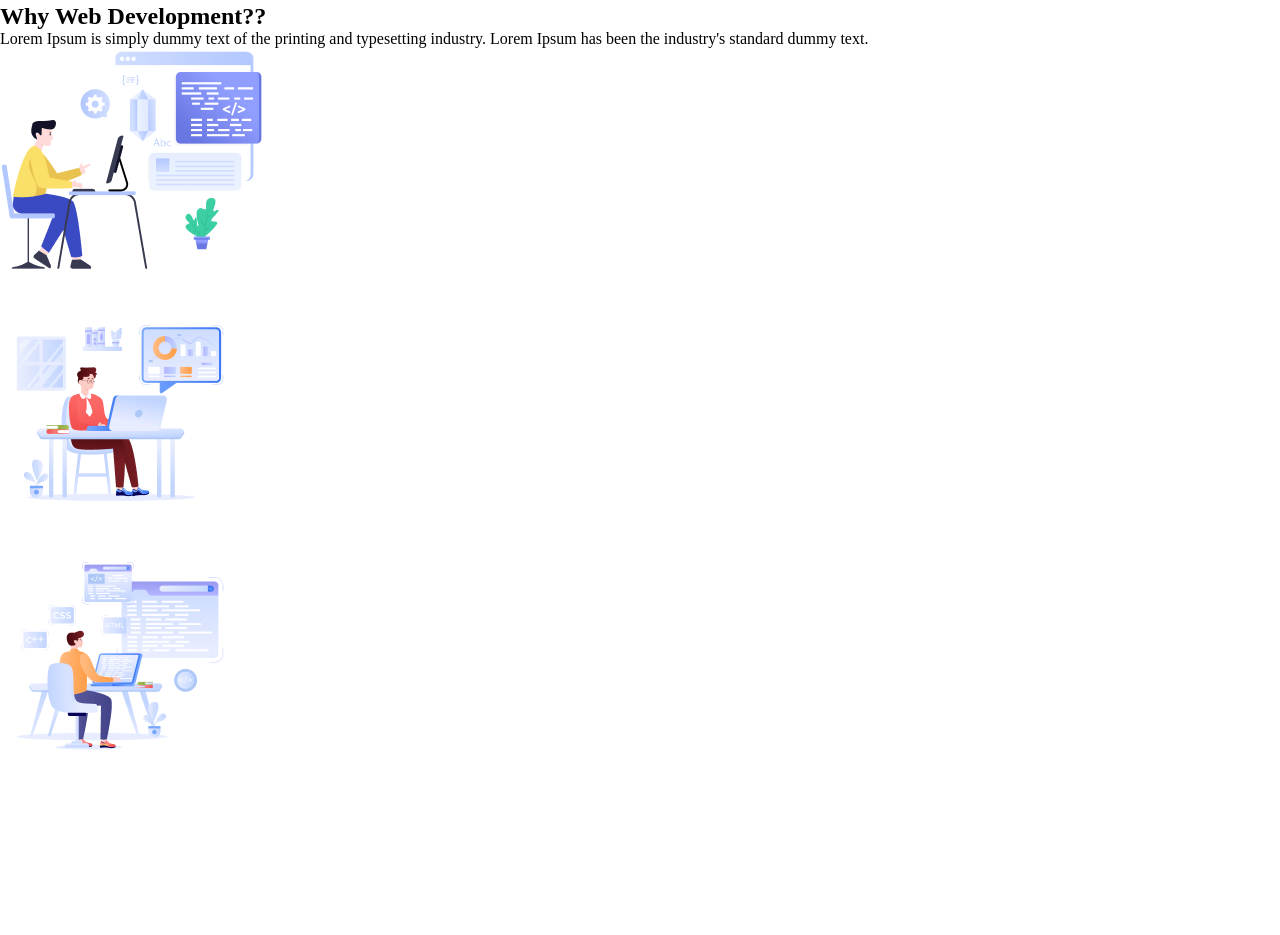
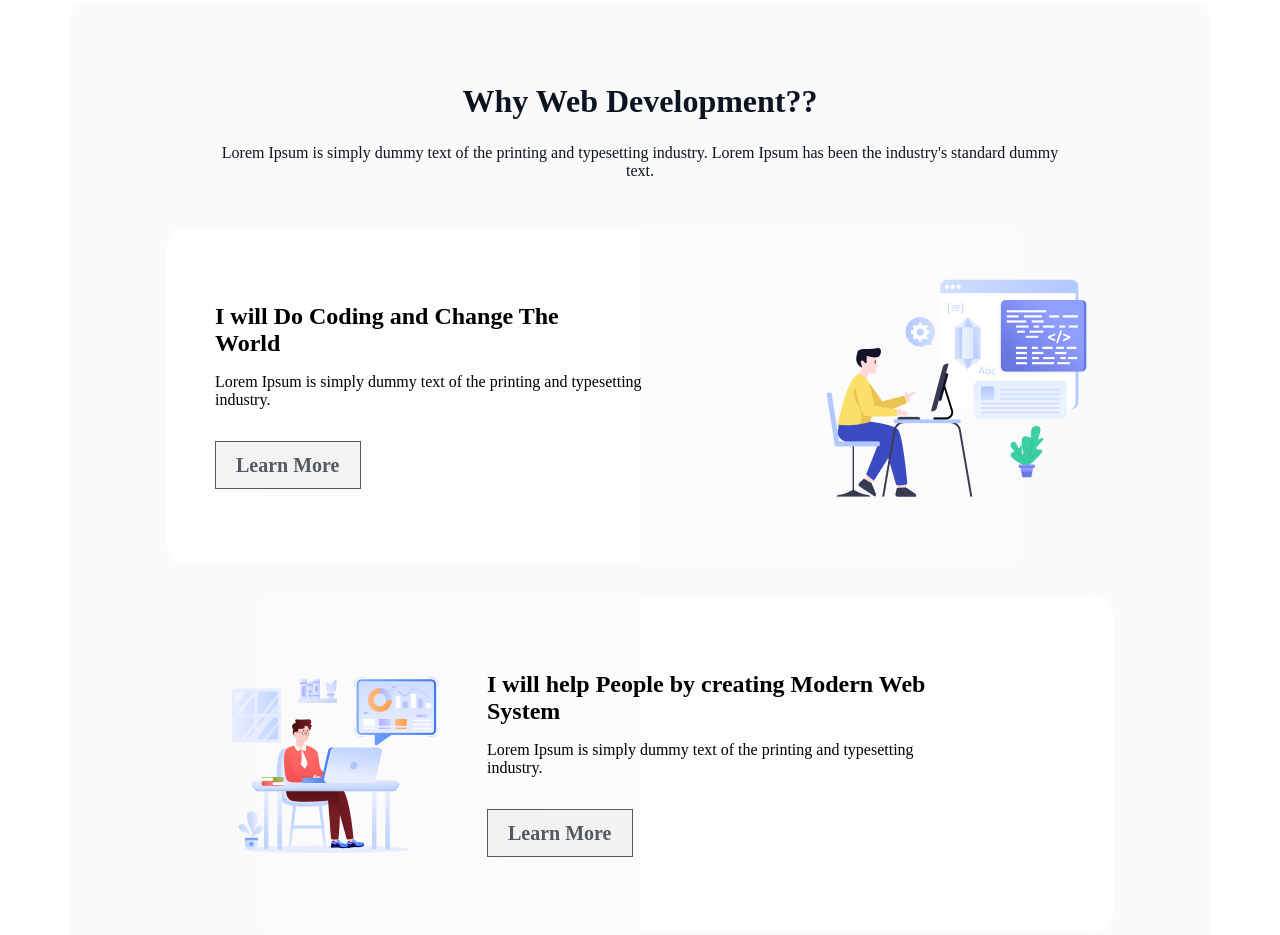
Before and after one commit to 96mdjanealam/ph-assignment-1, a plain HTML site: page index.html in a window 1280 px wide. Shown: the part 723-1658 px from the top of the page. Before the commit the page ends 1503 px from the top, so only its background shows below. Drawn offline with Linux system fonts and the light colour scheme; a web font is replaced by a local one.

Commit message:
why web dev section done

```diff
--- a/index.html
+++ b/index.html
@@ -23,23 +23,37 @@
     </header>
     <main>
         <section class="why-development-container">
-            <h1>Why Web Development??</h1>
+            <div class="why-development-text">
+                <h1>Why Web Development??</h1>
             <p>Lorem Ipsum is simply dummy text of the printing and typesetting industry. Lorem Ipsum has been the industry's standard dummy text.</p>
+            </div>
             <div class="why-development-1">
-                <div class="textandbtn"></div>
-                <div>
+                <div class="textandbtn">
+                    <h2>I will Do Coding and Change The World</h2>
+                <p>Lorem Ipsum is simply dummy text of the printing and typesetting industry.</p>
+                <button>Learn More</button>
+                </div>
+                <div class="why-development-img">
                     <img src="assets/Layer_1.png" alt="">
                 </div>
             </div>
             <div class="why-development-2">
-                <div>
+                <div class="why-development-img">
                     <img src="assets/Group 3.png" alt="">
                 </div>
-                <div class="textandbtn"></div>
+                <div class="textandbtn">
+                    <h2>I will help People by creating Modern Web System</h2>
+                <p>Lorem Ipsum is simply dummy text of the printing and typesetting industry.</p>
+                <button>Learn More</button>
+                </div>
             </div>
             <div class="why-development-3">
-                <div class="textandbtn"></div>
-                <div>
+                <div class="textandbtn">
+                    <h2>I will Do Coding and Change The World</h2>
+                <p>Lorem Ipsum is simply dummy text of the printing and typesetting industry.</p>
+                <button>Learn More</button>
+                </div>
+                <div class="why-development-img">
                     <img src="assets/Group 4.png" alt="">
                 </div>
             </div>
--- a/style.css
+++ b/style.css
@@ -52,6 +52,7 @@ body {
 }
 
 .header-btn button {
+    border: none;
     border-radius: 8px;
     background: rgb(13, 19, 33);
     height: 66px;
@@ -61,3 +62,101 @@ body {
     font-size: 20px;
     font-weight: 600;
 }
+
+.why-development-container {
+    width: 1140px;
+    height: 1393px;
+    padding: 80px 97px 80px 97px;
+    margin: 0 auto;
+    background: rgba(13, 19, 33, 0.02);
+    border-radius: 16px;
+
+}
+
+.why-development-text {
+    display: flex;
+    flex-direction: column;
+    justify-content: center;
+    align-items: center;
+    text-align: center;
+}
+
+.why-development-text h1 {
+    color: rgb(13, 19, 33);
+    font-size: 32px;
+    font-weight: 800;
+    margin-bottom: 24px;
+}
+
+.why-development-text p {
+    color: rgb(13, 19, 33);
+    font-size: 16px;
+    font-weight: 400;
+    width: 852px;
+    margin-bottom: 48px;
+}
+
+.why-development-1 {
+    width: 946px;
+    height: 336px;
+    border-radius: 16px;
+    background: linear-gradient(90.00deg, rgb(255, 255, 255), rgba(255, 255, 255, 0) 100%);
+    padding: 48px;
+    display: flex;
+    flex-direction: row;
+    justify-content: space-between;
+    align-items: center;
+    margin-bottom: 32px;
+}
+.why-development-2 {
+    width: 946px;
+    height: 336px;
+    border-radius: 16px;
+    background: linear-gradient(to left, rgb(255, 255, 255), rgba(255, 255, 255, 0) 100%);
+    padding: 48px;
+    display: flex;
+    flex-direction: row;
+    justify-content: start;
+    align-items: center;
+    margin-bottom: 32px;
+}
+.why-development-3 {
+    width: 946px;
+    height: 336px;
+    border-radius: 16px;
+    background: linear-gradient(90.00deg, rgb(255, 255, 255), rgba(255, 255, 255, 0) 100%);
+    padding: 48px;
+    display: flex;
+    flex-direction: row;
+    justify-content: space-between;
+    align-items: center;
+
+}
+.why-development-img {
+    width: 240px;
+    height: 240px;
+}
+.why-development-2 .textandbtn {
+    padding-left: 32px;
+}
+.textandbtn h2 {
+    width: 390px;
+    margin-bottom: 16px;
+}
+.why-development-2 .textandbtn h2 {
+    width: 477px;
+}
+.textandbtn p {
+    width: 468px;
+    margin-bottom: 32px;
+}
+.textandbtn button {
+height: 48px;
+border: 1px solid rgb(13, 19, 33);
+opacity: 0.7;
+color: rgb(13, 19, 33);
+font-family: Azeret Mono;
+font-size: 20px;
+font-weight: 600;
+padding: 0 20px;
+}
```
